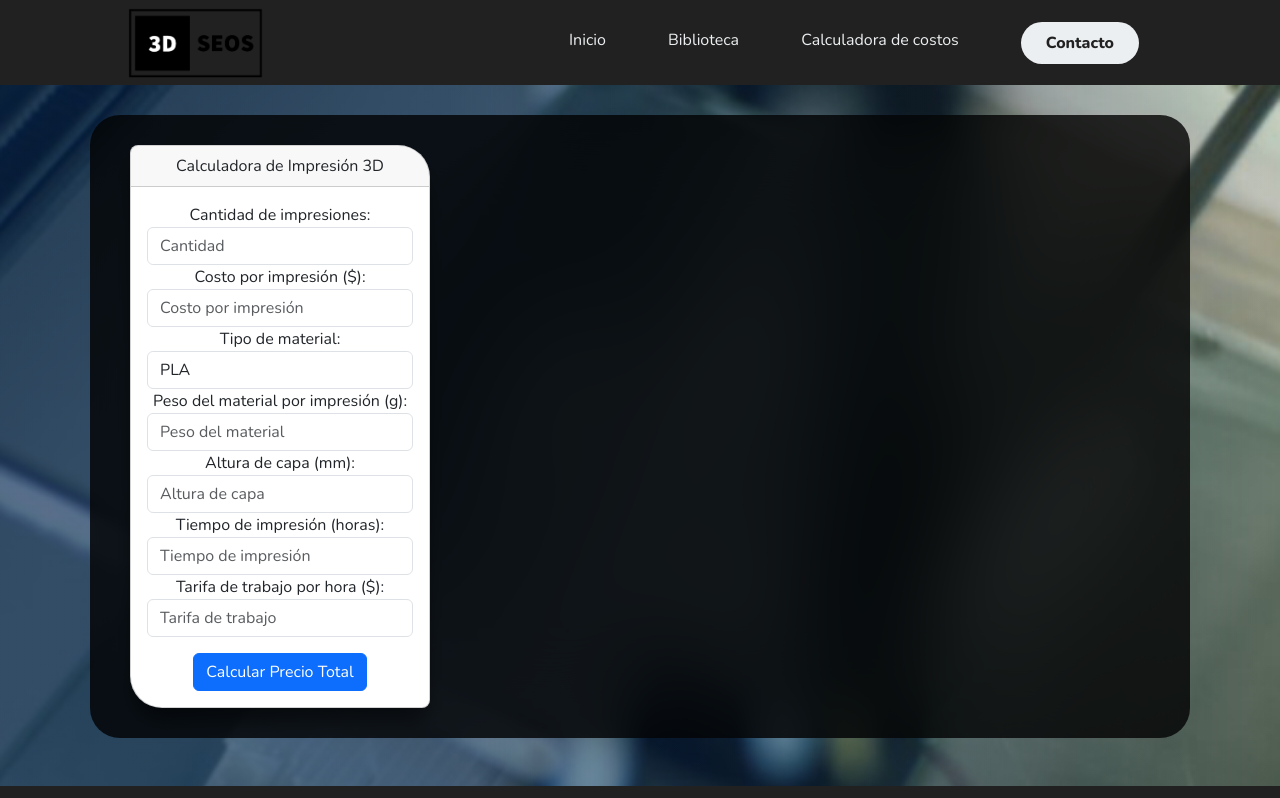
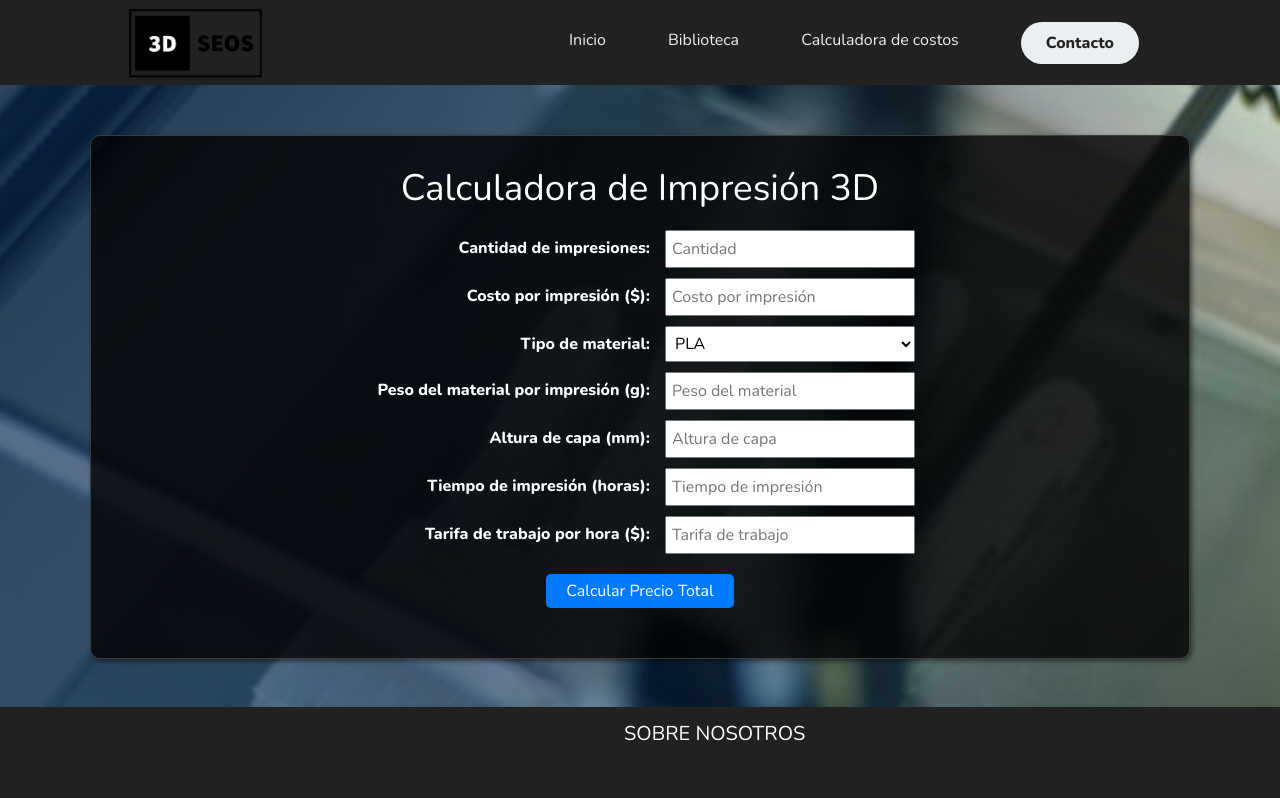
Before and after one commit to nsaquino/3dseos-pagina-firebase, a plain HTML site: page calculadora.html in a window 1280 px wide. Shown: the top 798 px of the page. Drawn offline with nearby package versions, Linux system fonts and the light colour scheme.

Commit message:
Cambia design de Calculadora de costos

```diff
--- a/calculadora.html
+++ b/calculadora.html
@@ -17,55 +17,49 @@
 <body>
     <header class="header"></header>
 
-
-    <div class="container contenedor-principal">
-        <div class="mx-auto">
-            <div class="mx-auto">
-                <div class="card mx-auto">
-                    <div class="card-header">
+    <main class="calculadora">
+        <h1>
             Calculadora de Impresión 3D
+        </h1>
+        <div class="contenedor-inputs">
+            <div class="form-row">
+                <label for="cantidad">Cantidad de impresiones:</label>
+                <input type="number" id="cantidad" placeholder="Cantidad">
             </div>
-                    <div class="card-body">
-                        <div class="form-group">
-                            <label for="cantidad">Cantidad de impresiones:</label>
-                            <input type="number" class="form-control" id="cantidad" placeholder="Cantidad">
+            <div class="form-row">
+                <label for="costo">Costo por impresión ($):</label>
+                <input type="number" id="costo" placeholder="Costo por impresión">
             </div>
-                        <div class="form-group">
-                            <label for="costo">Costo por impresión ($):</label>
-                            <input type="number" class="form-control" id="costo" placeholder="Costo por impresión">
-                        </div>
-                        <div class="form-group">
+            <div class="form-row">
                 <label for="material">Tipo de material:</label>
-                            <select class="form-control" id="material">
+                <select id="material">
                     <option value="pla">PLA</option>
                     <option value="abs">ABS</option>
                     <option value="petg">PETG</option>
                 </select>
             </div>
-                        <div class="form-group">
+            <div class="form-row">
                 <label for="peso">Peso del material por impresión (g):</label>
-                            <input type="number" class="form-control" id="peso" placeholder="Peso del material">
+                <input type="number" id="peso" placeholder="Peso del material">
             </div>
-                        <div class="form-group">
+            <div class="form-row">
                 <label for="altura">Altura de capa (mm):</label>
-                            <input type="number" class="form-control" id="altura" placeholder="Altura de capa">
+                <input type="number" id="altura" placeholder="Altura de capa">
             </div>
-                        <div class="form-group">
+            <div class="form-row">
                 <label for="tiempo">Tiempo de impresión (horas):</label>
-                            <input type="number" class="form-control" id="tiempo" placeholder="Tiempo de impresión">
+                <input type="number" id="tiempo" placeholder="Tiempo de impresión">
             </div>
-                        <div class="form-group">
+            <div class="form-row">
                 <label for="tarifa">Tarifa de trabajo por hora ($):</label>
-                            <input type="number" class="form-control" id="tarifa" placeholder="Tarifa de trabajo">
-                        </div>
-                        <button class="btn btn-primary mt-3 btn-block" onclick="calcularPrecio()">Calcular Precio
-                            Total</button>
-                        <div class="precio-total text-center" id="precioTotal"></div>
+                <input type="number" id="tarifa" placeholder="Tarifa de trabajo">
             </div>
         </div>
+        <div class="contenedor-boton">
+            <button type="button" onclick="calcularPrecio()">Calcular Precio Total</button>
+            <div class="precio-total" id="precioTotal"></div>
         </div>
-        </div>
-    </div>
+    </main>
 
 
     <footer class="pie-pagina"></footer>
--- a/css/calculadora.css
+++ b/css/calculadora.css
@@ -1,54 +1,79 @@
-
-
-.contenedor-calculadora {
+.calculadora {
+    display: flex;
+    flex-direction: column;
+    border: solid 1px rgb(61, 61, 61);
+    color: white;
     padding: 30px;
     margin-top: 50px;
     border-radius: 10px;
-    /*box-shadow: 0px 0px 20px 0px rgba(0, 0, 0, 0.1);
-    background-color: #ffffff;*/
+    box-shadow: 2px 2px 5px 0px rgba(0, 0, 0, 0.5);
 }
 
-.contenedor-calculadora .card-header {
-    background-color: #007bff;
-    color: white;
-    text-align: center;
-    font-size: 28px;
-    padding: 15px;
-    border-top-left-radius: 10px;
-    border-top-right-radius: 10px;
+.calculadora>h1 {
+    margin-bottom: 20px;
 }
 
-.contenedor-calculadora .form-group label {
-    color: #495057;
-    font-weight: bold;
+.calculadora .form-row {
+    display: flex;
+    margin-bottom: 10px;
 }
 
-.contenedor-calculadora .form-control {
-    border-color: #007bff;
-    border-radius: 5px;
+.calculadora .form-row input,
+.calculadora .form-row select {
+    width: 250px;
+    padding: 5px;
 }
 
-.contenedor-calculadora .form-control:focus {
-    box-shadow: 0 0 0 0.2rem rgba(0, 123, 255, 0.25);
-    border-color: #007bff;
+.calculadora .form-row label {
+    text-align: right;
+    width: 300px;
+    font-weight: bold;
+    padding-right: 15px;
+    padding-top: 6px;
 }
 
-.contenedor-calculadora .btn-primary {
+.calculadora .contenedor-boton button {
+    color: white;
     background-color: #007bff;
     border: none;
     border-radius: 5px;
+    margin-top: 10px;
+    padding: 5px 20px;
     transition: all 0.3s;
 }
 
-.contenedor-calculadora .btn-primary:hover {
+.calculadora .contenedor-boton button:hover {
     background-color: #0056b3;
 }
 
-.contenedor-calculadora .precio-total {
+.calculadora .precio-total {
     font-size: 36px;
     font-weight: bold;
     color: #28a745;
     margin-top: 20px;
 }
 
-/*nav*/
+@media screen and (max-width: 1150px) {
+    .calculadora {
+        width: clamp(400px, 75%, 800px);
+    }
+
+    .calculadora .contenedor-inputs {
+        width: clamp(300px, 70%, 450px);
+    }
+
+    .calculadora .form-row {
+        flex-direction: column;
+    }
+
+    .calculadora .form-row input,
+    .calculadora .form-row select {
+        width: 100%;
+    }
+
+    .calculadora .form-row label {
+        text-align: left;
+        padding: 6px 0;
+        width: fit-content;
+    }
+}
```
Lines whose indentation alone changed are shown as unchanged.
